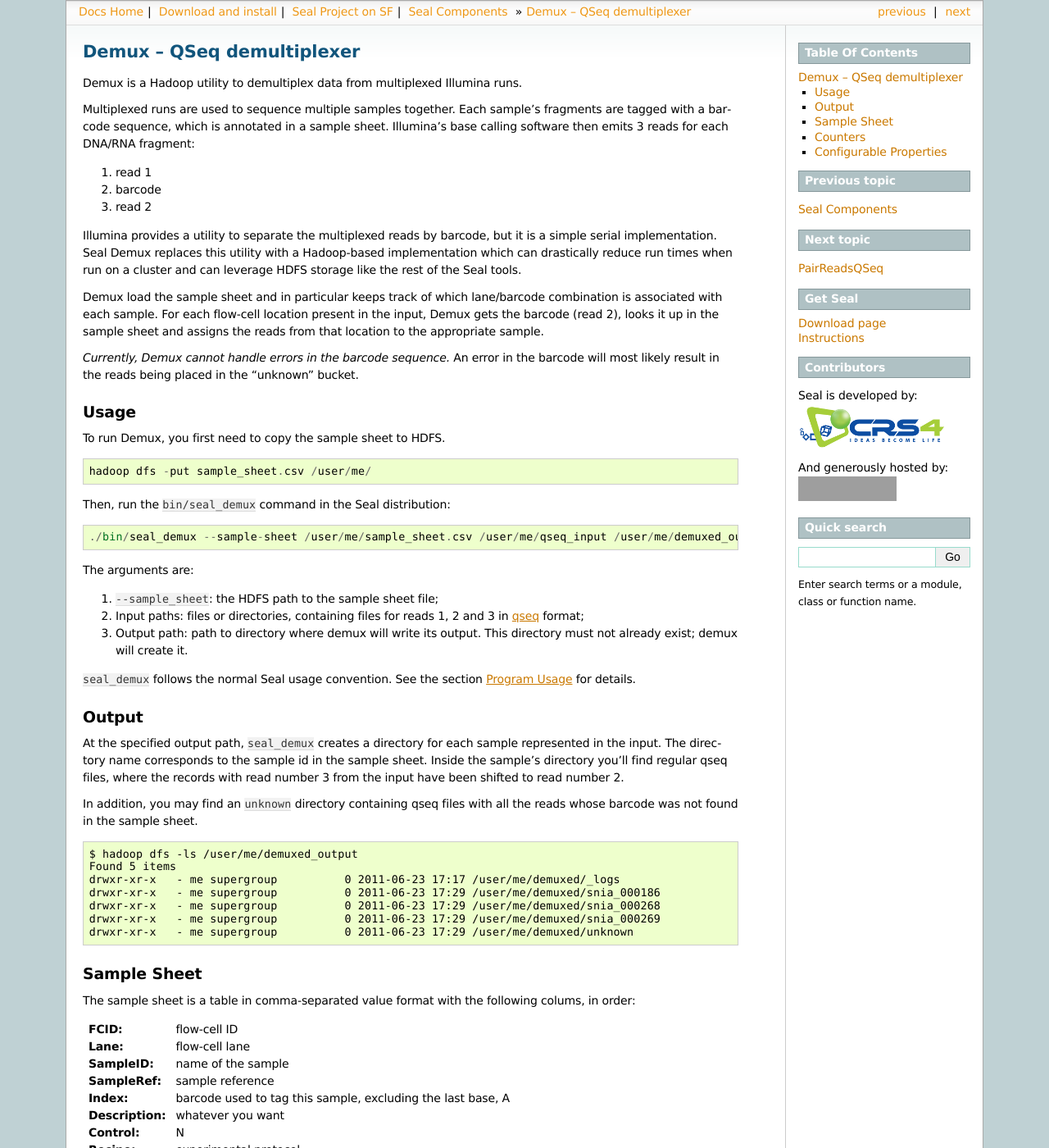
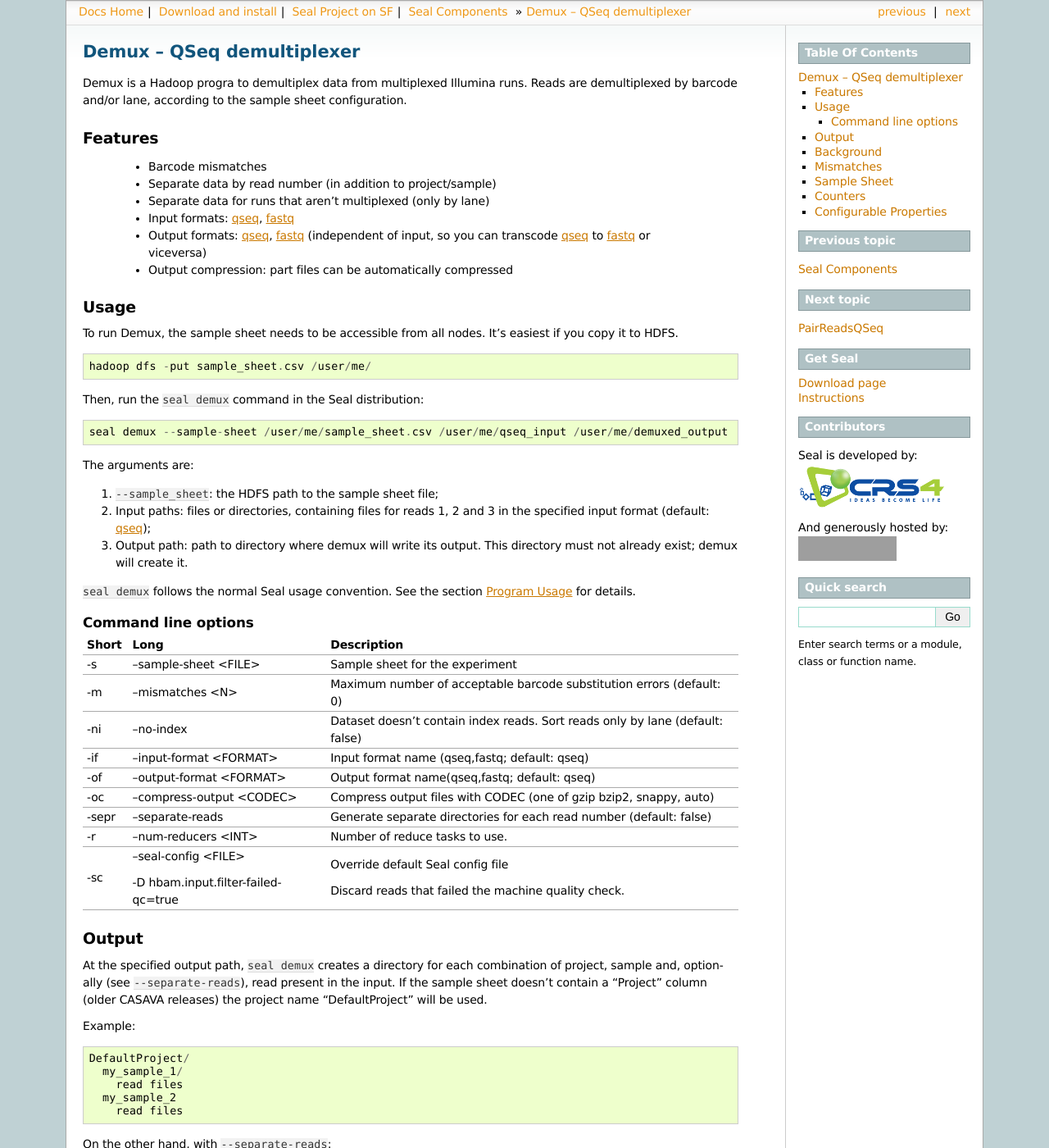
Before and after one commit to crs4/seal, a Sphinx documentation site: the page built from docs/demux_index.rst, in a window 1280 px wide and 1400 px high. Shown: the whole window at 82% size. Built offline with Sphinx 7.4.7, drawn with Linux system fonts in a browser that asks for light colours; some of the changed text lies outside the part shown; grey boxes are pictures that could not be loaded.

```diff
--- a/docs/demux_index.rst
+++ b/docs/demux_index.rst
@@ -3,8 +3,130 @@
 Demux -- QSeq demultiplexer
 =============================
 
-Demux is a Hadoop utility to demultiplex data from multiplexed Illumina
-runs.
+Demux is a Hadoop progra to demultiplex data from multiplexed Illumina
+runs.  Reads are demultiplexed by barcode and/or lane, according to the sample
+sheet configuration.
+
+
+Features
++++++++++
+
+  * Barcode mismatches
+  * Separate data by read number (in addition to project/sample)
+  * Separate data for runs that aren't multiplexed (only by lane)
+  * Input formats:  qseq_, fastq_
+  * Output formats: qseq_, fastq_ (independent of input, so you can transcode qseq_
+    to fastq_ or viceversa)
+  * Output compression: part files can be automatically compressed
+
+
+Usage
++++++
+
+To run Demux, the sample sheet needs to be accessible from all nodes.  It's
+easiest if you copy it to HDFS.
+
+::
+
+  hadoop dfs -put sample_sheet.csv /user/me/
+
+Then, run the ``seal demux`` command in the Seal distribution::
+
+  seal demux --sample-sheet /user/me/sample_sheet.csv /user/me/qseq_input /user/me/demuxed_output
+
+
+The arguments are:
+
+#.  ``--sample_sheet``:  the HDFS path to the sample sheet file;
+#. Input paths:  files or directories, containing files for reads 1, 2 and 3
+   in the specified input format (default: qseq_);
+#. Output path:  path to directory where demux will write its output.  This
+   directory must not already exist; demux will create it.
+
+``seal demux`` follows the normal Seal usage convention.  See the section
+:ref:`program_usage` for details.
+
+Command line options
+.......................
+
+
+======= ==================================== =========================================================
+ Short  Long                                 Description
+======= ==================================== =========================================================
+ -s      --sample-sheet <FILE>               Sample sheet for the experiment
+
+ -m      --mismatches <N>                    Maximum number of acceptable barcode
+                                             substitution errors (default: 0)
+
+ -ni     --no-index                          Dataset doesn't contain index reads.
+                                             Sort reads only by lane (default: false)
+
+ -if     --input-format <FORMAT>             Input format name (qseq,fastq; default: qseq)
+
+ -of     --output-format <FORMAT>            Output format name(qseq,fastq; default: qseq)
+
+ -oc     --compress-output <CODEC>           Compress output files with CODEC (one of gzip bzip2,
+                                             snappy, auto)
+
+ -sepr   --separate-reads                    Generate separate directories for each read number (default: false)
+
+ -r      --num-reducers <INT>                Number of reduce tasks to use.
+
+ -sc     --seal-config <FILE>                Override default Seal config file
+
+         -D hbam.input.filter-failed-qc=true Discard reads that failed the machine quality check.
+======= ==================================== =========================================================
+
+Output
+++++++++++
+
+At the specified output path, ``seal demux`` creates a directory for each
+combination of project, sample and, optionally (see ``--separate-reads``), read
+present in the input.  If the sample sheet doesn't contain a "Project" column
+(older CASAVA releases) the project name "DefaultProject" will be used.
+
+Example::
+
+  DefaultProject/
+    my_sample_1/
+      read files
+    my_sample_2
+      read files
+
+On the other hand, with ``--separate-reads``::
+
+  DefaultProject/
+    my_sample_1/
+      1/
+        read files
+      2/
+        read files
+    my_sample_2
+      1/
+        read files
+      2/
+        read files
+
+The project and sample directory names correspond to the sample and project
+specifed in the sample sheet for the read's lane and barcode.
+
+In addition, you may find an ``unknown`` directory containing qseq files with
+all the reads whose barcode was not found in the sample sheet (likely due to
+sequencing errors).
+
+Inside the sample's directory you'll find regular qseq or
+fastq files, according to the ``--output-format`` option.
+
+.. note:: demux can also compress its output files as it writes them; see ``--output-compression``
+
+.. note:: gzip files can be concatenated into a single larger archive. E.g.,
+
+              ``cat part-1.gz part-2.gz > whole.gz``
+
+
+Background
+++++++++++++++
+
 
 Multiplexed runs are used to sequence multiple samples together.
 Each sample's fragments are tagged with a barcode sequence, which is annotated
@@ -20,63 +142,22 @@ is a simple serial implementation.  Seal Demux replaces this utility with a
 Hadoop-based implementation which can drastically reduce run times when run on a
 cluster and can leverage HDFS storage like the rest of the Seal tools.
 
-Demux load the sample sheet and in particular keeps track of which lane/barcode
+Demux loads the sample sheet and keeps track of which lane/barcode
 combination is associated with each sample.  For each flow-cell location
-present in the input, Demux gets the barcode (read 2), looks it up in the sample
-sheet and assigns the reads from that location to the appropriate sample.
-
-*Currently, Demux cannot handle errors in the barcode sequence.*  An error in
-the barcode will most likely result in the reads being placed in the "unknown"
-bucket.
+present in the input (tile / xpos / ypos), Demux gets the barcode (read 2), looks it up in the sample
+sheet and assigns the reads from that location to the appropriate project/sample.
 
 
+Mismatches
+++++++++++++++
 
-Usage
-+++++
+Demux supports matching barcodes with substitution errors. You can specify the
+number of errors you'll willing to tolerate with the ``--mismatches`` option. By
+default, no mismatches are tolerated.
 
-To run Demux, you first need to copy the sample sheet to HDFS.
-
-::
-
-  hadoop dfs -put sample_sheet.csv /user/me/
-
-Then, run the ``bin/seal_demux`` command in the Seal distribution::
-
-  ./bin/seal_demux --sample-sheet /user/me/sample_sheet.csv /user/me/qseq_input /user/me/demuxed_output
-
-
-The arguments are:
-
-#.  ``--sample_sheet``:  the HDFS path to the sample sheet file;
-#. Input paths:  files or directories, containing files for reads 1, 2 and 3 in qseq_ format;
-#. Output path:  path to directory where demux will write its output.  This directory must not already exist; demux will create it.
-
-``seal_demux`` follows the normal Seal usage convention.  See the section
-:ref:`program_usage` for details.
-
-
-
-Output
-++++++++++
-
-At the specified output path, ``seal_demux`` creates a directory for each sample
-represented in the input.  The directory name corresponds to the sample id in
-the sample sheet.  Inside the sample's directory you'll find regular qseq files,
-where the records with read number 3 from the input have been shifted to read
-number 2.
-
-In addition, you may find an ``unknown`` directory containing qseq files with
-all the reads whose barcode was not found in the sample sheet.
-
-::
-
-  $ hadoop dfs -ls /user/me/demuxed_output
-  Found 5 items
-  drwxr-xr-x   - me supergroup          0 2011-06-23 17:17 /user/me/demuxed/_logs
-  drwxr-xr-x   - me supergroup          0 2011-06-23 17:29 /user/me/demuxed/snia_000186
-  drwxr-xr-x   - me supergroup          0 2011-06-23 17:29 /user/me/demuxed/snia_000268
-  drwxr-xr-x   - me supergroup          0 2011-06-23 17:29 /user/me/demuxed/snia_000269
-  drwxr-xr-x   - me supergroup          0 2011-06-23 17:29 /user/me/demuxed/unknown
+The maximu number of mismatches that can be tolerated depends on the barcode
+sequences used in the run; the more "different" they are, the greater the number
+of mismatches that can be handled.
 
 
 Sample Sheet
@@ -112,6 +193,9 @@ colums, in order:
 :Operator:
 	operator name
 
+:Project:
+	Project for the sample (optional. If absent, "DefaultProject" will be used.
+
 Here's an excerpt from a sample sheet file::
 
 "FCID","Lane","SampleID","SampleRef","Index","Description","Control","Recipe","Operator"
@@ -139,4 +223,5 @@ specific to Demux.
 .. note:: **Config File Section Title**: Demux
 
 
-.. _qseq: file_formats.html#qseq-file-format-input
+.. _qseq: file_formats.html#qseq-file-format
+.. _fastq: file_formats.html#fastq-file-format
```
Also changed, not shown: docs/bcl2qseq_index.rst (added, +65 -0 lines), docs/index.rst (+9 -4 lines), docs/prq_index.rst (+6 -7 lines).
